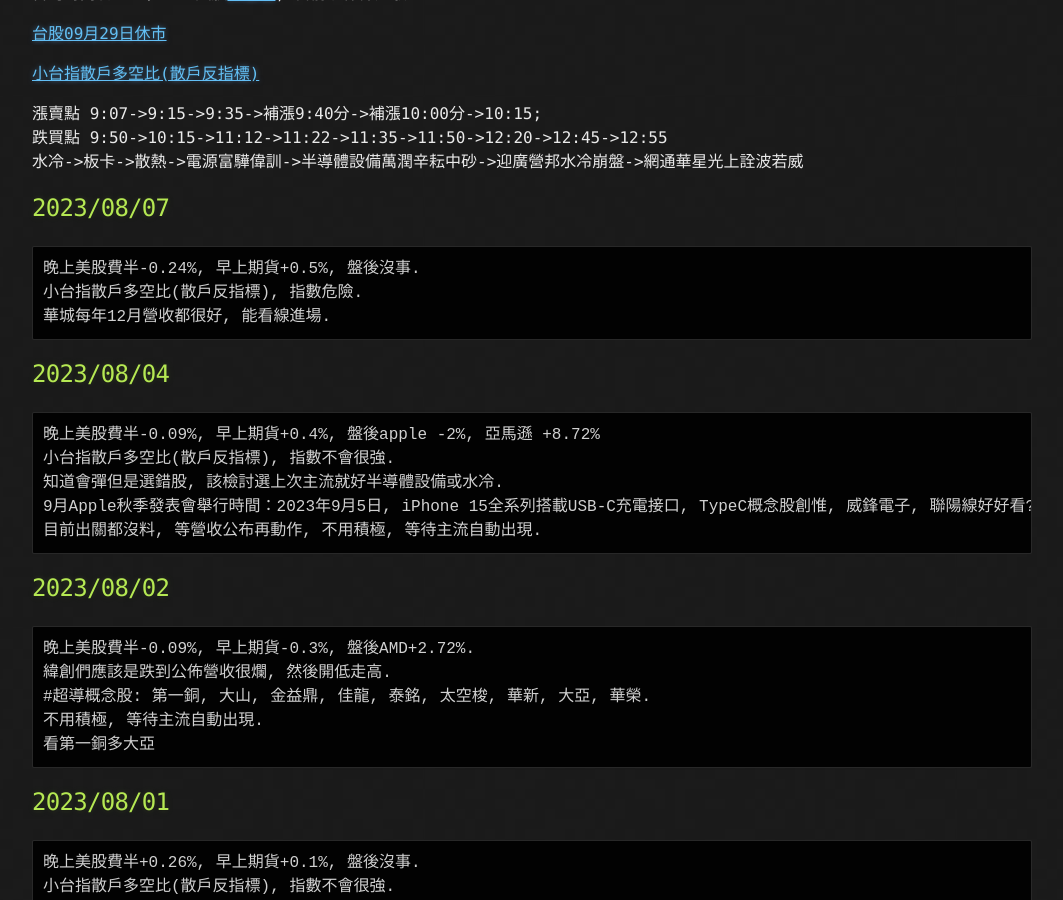
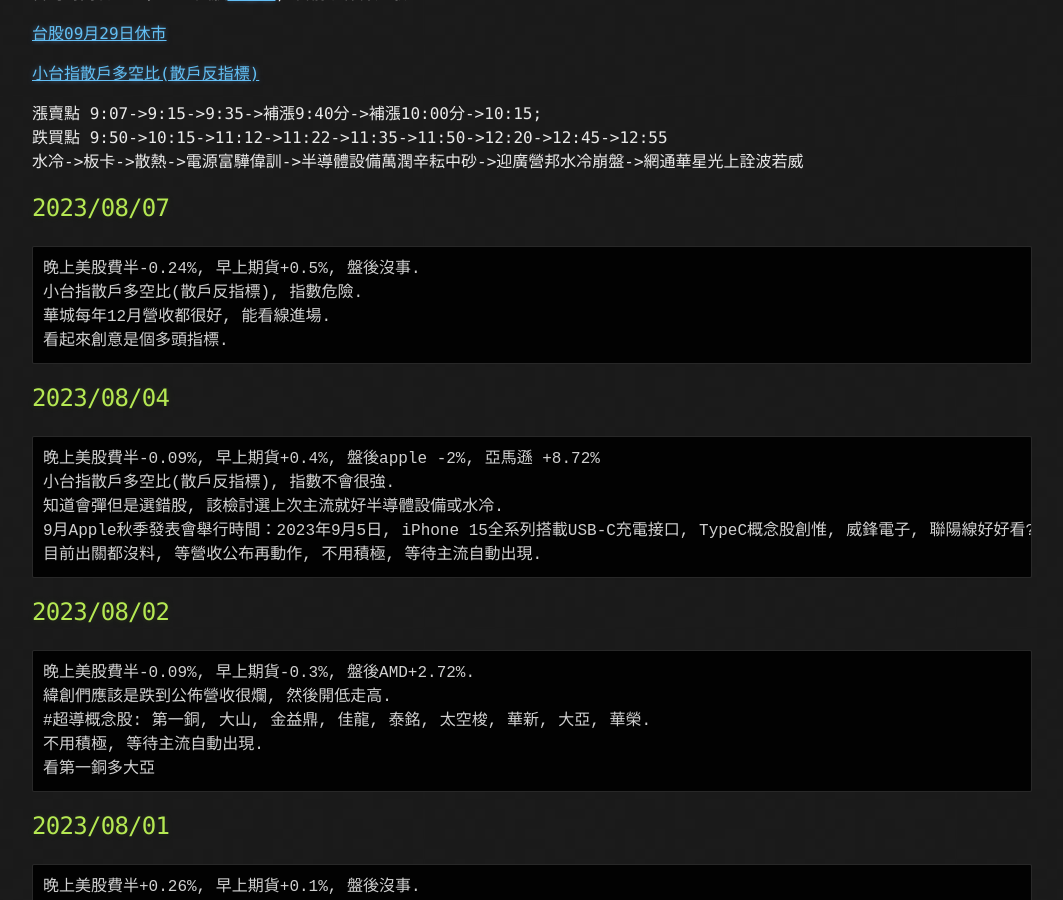
Before and after one commit to lepg5487/Stock_God, a Jekyll site: the page built from index.md, in a window 1280 px wide and 900 px high, scrolled down 436 px. Shown: the whole window, without its empty margins (108-1171 px from the left). Built offline with Jekyll 4.4.1, drawn with Linux system fonts in a browser that asks for light colours; our own code applies the rules of GitHub Pages for plain Markdown files.

Commit message:
Update index.md

````diff
--- a/index.md
+++ b/index.md
@@ -25,6 +25,7 @@ layout: testlayouts
 晚上美股費半-0.24%, 早上期貨+0.5%, 盤後沒事.
 小台指散戶多空比(散戶反指標), 指數危險.
 華城每年12月營收都很好, 能看線進場.
+看起來創意是個多頭指標.
 ```
 
 ## 2023/08/04
````
